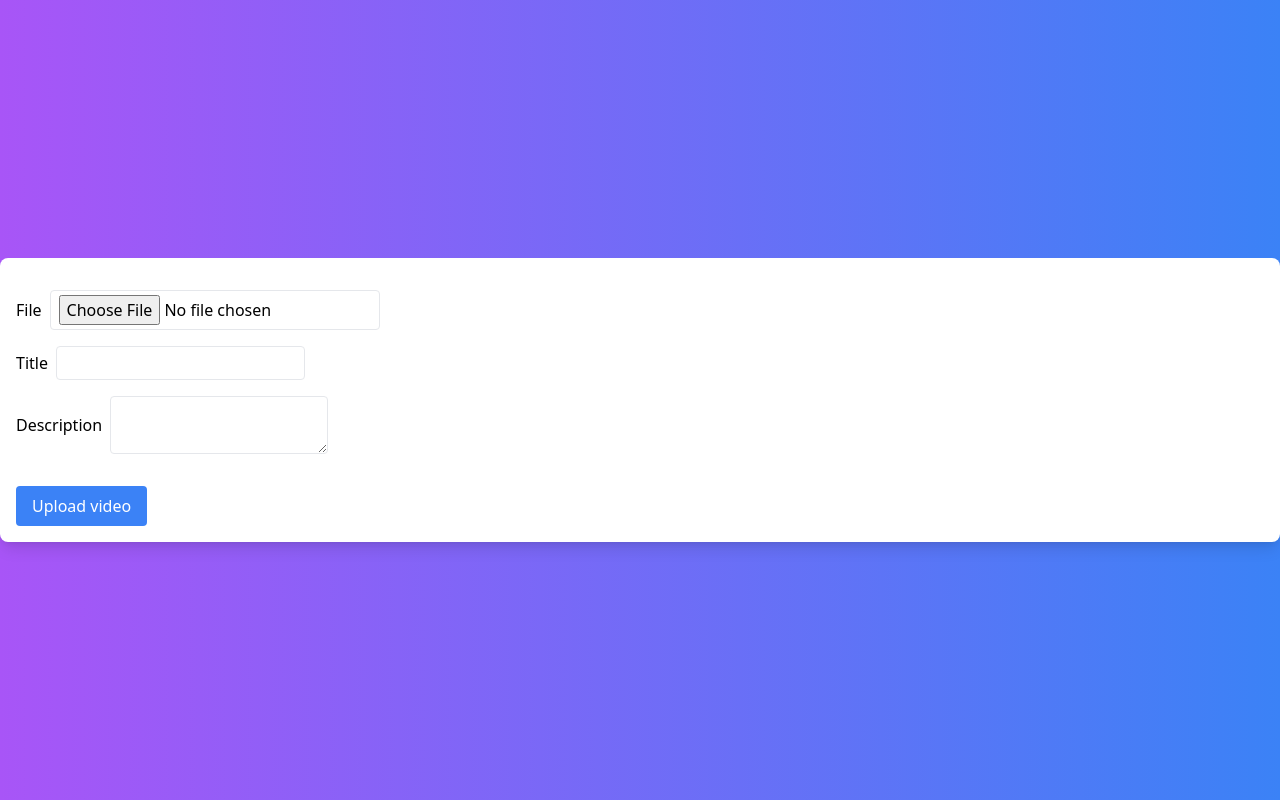
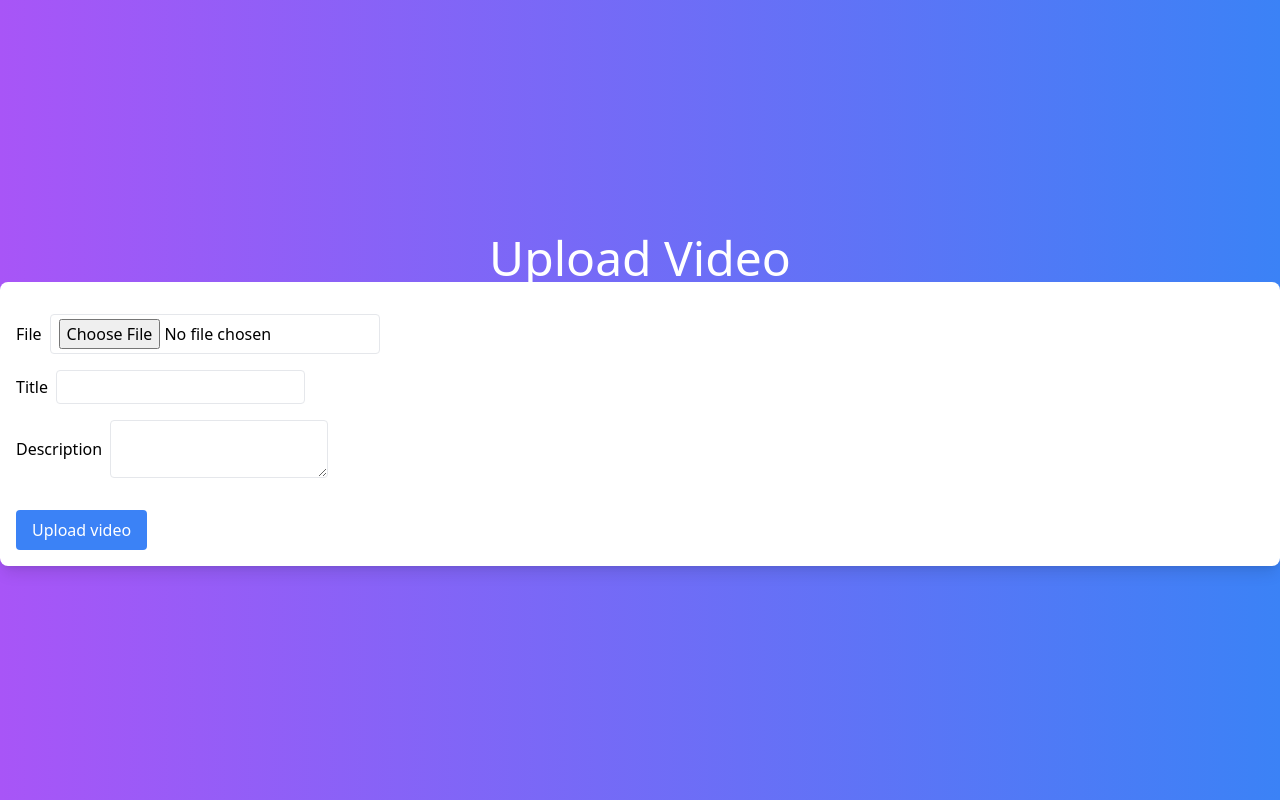
Before and after one commit to nandanVasistaBH29/creater_content, a Next.js app: page / in a window 1280 px wide. Built offline with nearby package versions, Linux system fonts and the light colour scheme.

Commit message:
minor: UI upgrade:

```diff
--- a/components/VideoUpload.jsx
+++ b/components/VideoUpload.jsx
@@ -58,7 +58,8 @@ const VideoUpload = () => {
   }
 
   return (
-    <div className="bg-gradient-to-r from-purple-500 to-blue-500 min-h-screen flex justify-center items-center">
+    <div className=" bg-gradient-to-r from-purple-500 to-blue-500 min-h-screen flex flex-col justify-center items-center">
+      <h1 className="text-white text-5xl">Upload Video</h1>
       <div className="container mx-auto p-4 bg-white rounded-lg shadow-lg">
         {error && <p className="text-red-500">{error}</p>}
         {submitting && <p className="text-blue-500">{progress}%</p>}
```
